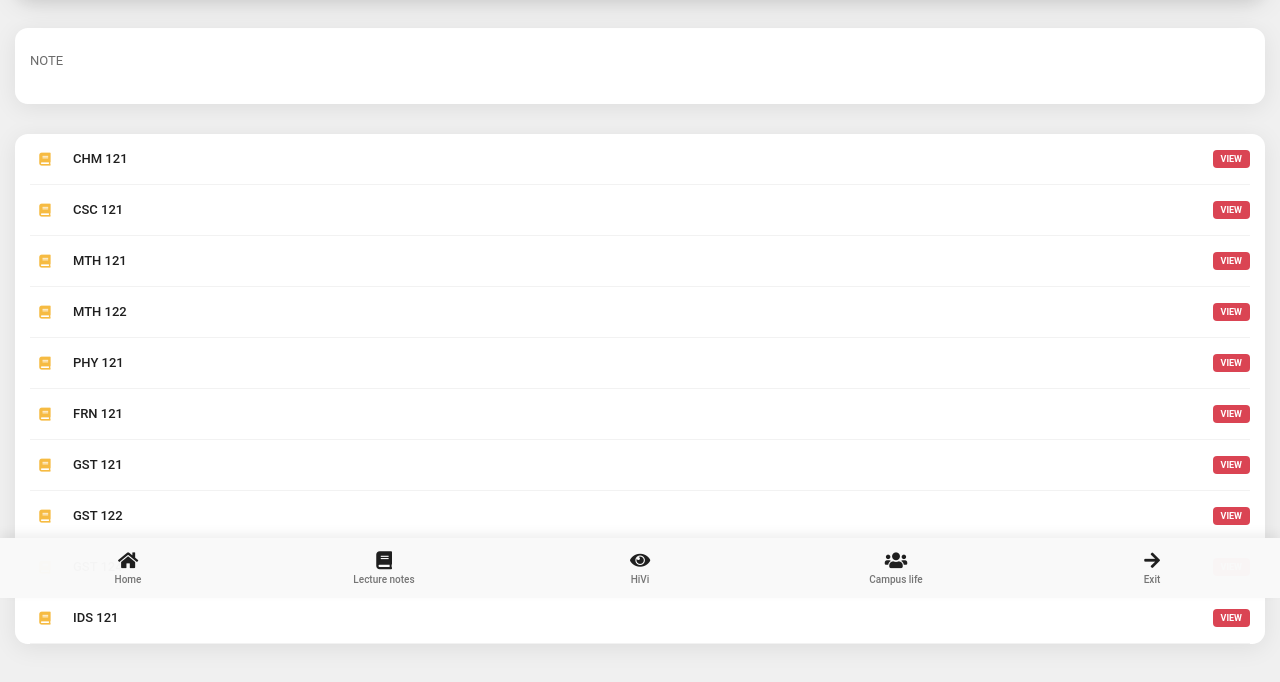
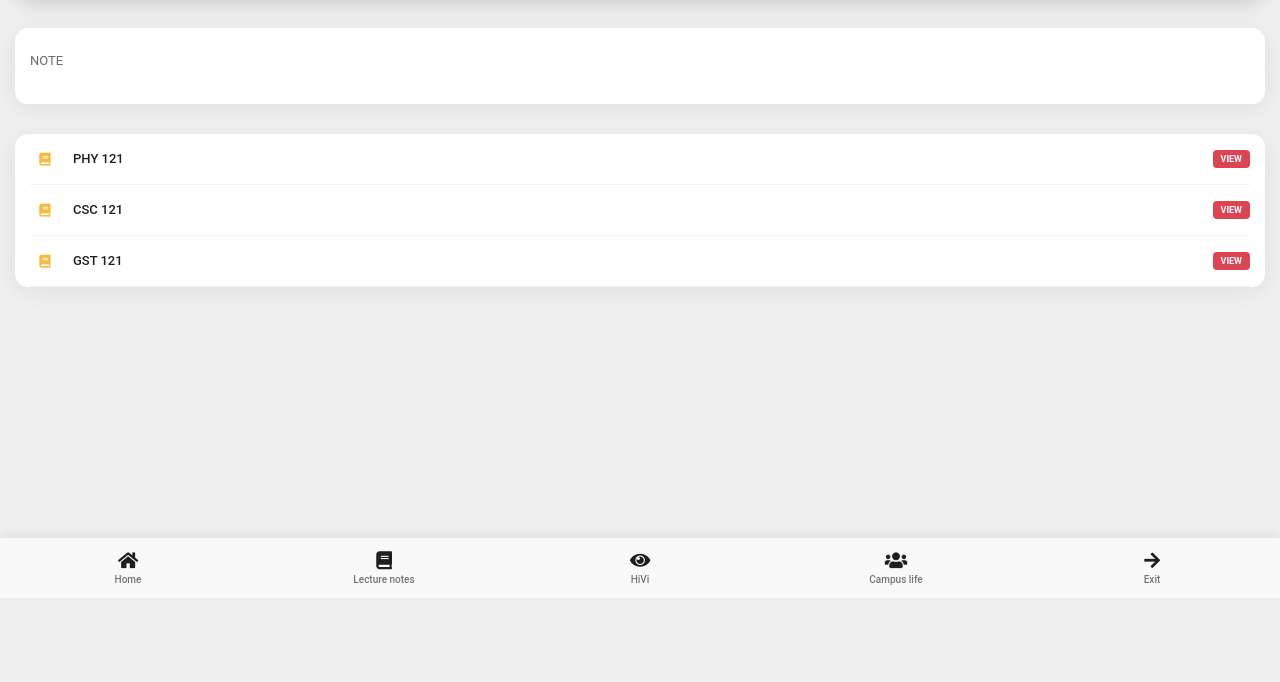
Before and after one commit to hivicorp/biu-lagacy-campus, a plain HTML site: page engineering/civil/100level/lecturenotes2.html in a window 1280 px wide. Shown: the part 202-884 px from the top of the page. After the commit the page ends 800 px from the top, so only its background shows below. Drawn offline with Linux system fonts and the light colour scheme; a script that the page names is missing; files whose address does not match are found by name.

Commit message:
1.1.1.2.2

```diff
--- a/engineering/civil/100level/lecturenotes2.html
+++ b/engineering/civil/100level/lecturenotes2.html
@@ -45,77 +45,30 @@ NOTE</p>
 <div class="content-boxed content-boxed-full">
 <div class="content bottom-0">
 <div class="link-list link-list-1">
-<a href="chm121.html">
+<a href="../../100level/second-semester/phy121.html">
 <i class="fa fa-book color-yellow1-dark"></i>
-<span>CHM 121</span>
+<span>PHY 121</span>
 <em class="bg-highlight">VIEW</em>
 </a>
 </div>
 <div class="link-list link-list-1">
-<a href="../../../error.html">
+<a href="../../100level/second-semester/csc121.html">
 <i class="fa fa-book color-yellow1-dark"></i>
 <span>CSC 121</span>
 <em class="bg-highlight">VIEW</em>
 </a>
 </div>
 <div class="link-list link-list-1">
-<a href="../../../error.html">
-<i class="fa fa-book color-yellow1-dark"></i>
-<span>MTH 121</span>
-<em class="bg-highlight">VIEW</em>
-</a>
-</div>
-<div class="link-list link-list-1">
-<a href="../../../error.html">
-<i class="fa fa-book color-yellow1-dark"></i>
-<span>MTH 122</span>
-<em class="bg-highlight">VIEW</em>
-</a>
-</div>
-<div class="link-list link-list-1">
-<a href="../../../error.html">
-<i class="fa fa-book color-yellow1-dark"></i>
-<span>PHY 121</span>
-<em class="bg-highlight">VIEW</em>
-</a>
-</div>
-<div class="link-list link-list-1">
-<a href="../../../error.html">
-<i class="fa fa-book color-yellow1-dark"></i>
-<span>FRN 121</span>
-<em class="bg-highlight">VIEW</em>
-</a>
-</div>
-<div class="link-list link-list-1">
-<a href="../../../error.html">
+<a href="../../gst/secondsemester/gst121.html">
 <i class="fa fa-book color-yellow1-dark"></i>
 <span>GST 121</span>
 <em class="bg-highlight">VIEW</em>
 </a>
 </div>
-<div class="link-list link-list-1">
-<a href="../../../error.html">
-<i class="fa fa-book color-yellow1-dark"></i>
-<span>GST 122</span>
-<em class="bg-highlight">VIEW</em>
-</a>
-</div>
-<div class="link-list link-list-1">
-<a href="../../../error.html">
-<i class="fa fa-book color-yellow1-dark"></i>
-<span>GST 124</span>
-<em class="bg-highlight">VIEW</em>
-</a>
-</div>
-<div class="link-list link-list-1">
-<a href="../../../error.html">
-<i class="fa fa-book color-yellow1-dark"></i>
-<span>IDS 121</span>
-<em class="bg-highlight">VIEW</em>
-</a>
-</div>
 
-</div>
+
+
+    </div>
 </div>
 
 </div>
```
